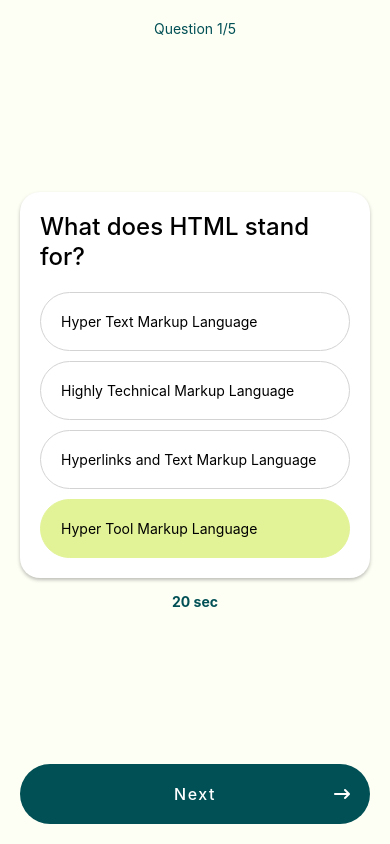
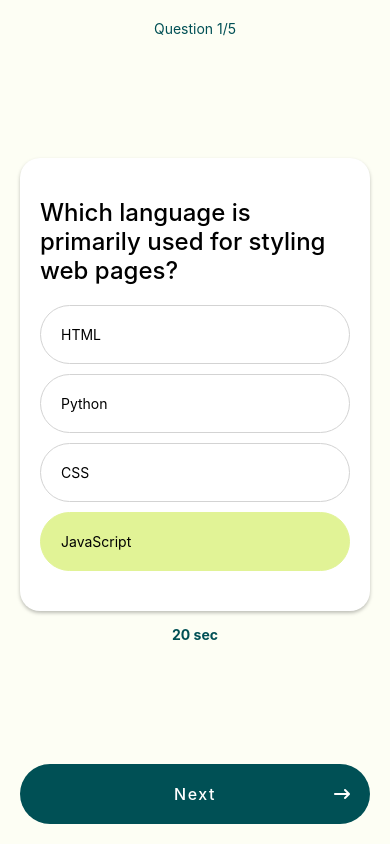
Before and after one commit to JulienLebron/rn-quiz, a React Native app: screen / in a window 390 px wide. Built offline with nearby package versions, Linux system fonts and the light colour scheme.

Commit message:
wrapper components

```diff
--- a/src/app/QuizScreen.tsx
+++ b/src/app/QuizScreen.tsx
@@ -2,8 +2,9 @@ import { Pressable, SafeAreaView, StyleSheet, Text, View } from "react-native";
 import QuestionCard from "../components/QuestionCard";
 import FontAwesome6 from "@expo/vector-icons/FontAwesome6";
 import questions from "../questions";
+import Card from "../components/Card";
 
-const question = questions[0];
+const question = questions[1];
 
 export default function QuizScreen() {
   return (
@@ -14,10 +15,17 @@ export default function QuizScreen() {
           <Text style={styles.title}>Question 1/5</Text>
         </View>
         {/* Body */}
-        <View>
-          <QuestionCard question={question} />
-          <Text style={styles.time}>20 sec</Text>
-        </View>
+        {question ? (
+          <View>
+            <QuestionCard question={question} />
+            <Text style={styles.time}>20 sec</Text>
+          </View>
+        ) : (
+          <Card title="Well done">
+            <Text>Correct answers: 3/5</Text>
+            <Text>Best score: 10</Text>
+          </Card>
+        )}
         {/* Footer */}
         <Pressable
           onPress={() => console.warn("Pressed")}
--- /dev/null
+++ b/src/components/Card.tsx
@@ -0,0 +1,41 @@
+import { View, Text, StyleSheet } from "react-native";
+import { PropsWithChildren } from "react";
+
+type Card = {
+  title: string;
+};
+
+export default function Card({ title, children }: PropsWithChildren<Card>) {
+  return (
+    <View style={styles.container}>
+      <Text style={styles.title}>{title}</Text>
+
+      {children}
+    </View>
+  );
+}
+
+const styles = StyleSheet.create({
+  container: {
+    backgroundColor: "white",
+    padding: 20,
+    paddingVertical: 40,
+    borderRadius: 20,
+    gap: 20,
+
+    // shadows
+    shadowColor: "#000",
+    shadowOffset: {
+      width: 0,
+      height: 2,
+    },
+    shadowOpacity: 0.25,
+    shadowRadius: 3.84,
+
+    elevation: 5,
+  },
+  title: {
+    fontSize: 24,
+    fontWeight: "500",
+  },
+});
--- a/src/components/QuestionCard.tsx
+++ b/src/components/QuestionCard.tsx
@@ -1,6 +1,7 @@
-import { Text, View, StyleSheet } from "react-native";
+import { View } from "react-native";
 import AnswerOption from "./AnswerOption";
 import { Question } from "../types";
+import Card from "./Card";
 
 type QuestionCard = {
   question: Question;
@@ -14,8 +15,7 @@ export default function QuestionCard({ question }: QuestionCard) {
   };
 
   return (
-    <View style={styles.questionCard}>
-      <Text style={styles.question}>{question.title}</Text>
+    <Card title={question.title}>
       <View style={{ gap: 10 }}>
         {question.options.map((option) => (
           <AnswerOption
@@ -26,31 +26,6 @@ export default function QuestionCard({ question }: QuestionCard) {
           />
         ))}
       </View>
-    </View>
+    </Card>
   );
 }
-
-const styles = StyleSheet.create({
-  questionCard: {
-    backgroundColor: "white",
-    padding: 20,
-    borderRadius: 20,
-    gap: 20,
-
-    // shadows
-    shadowColor: "#000",
-    shadowOffset: {
-      width: 0,
-      height: 2,
-    },
-    shadowOpacity: 0.25,
-    shadowRadius: 3.84,
-
-    elevation: 5,
-  },
-  question: {
-    fontSize: 24,
-    fontWeight: "500",
-    lineHeight: 30,
-  },
-});
```
